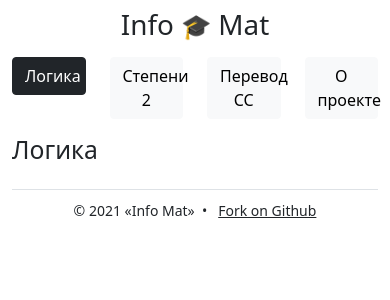
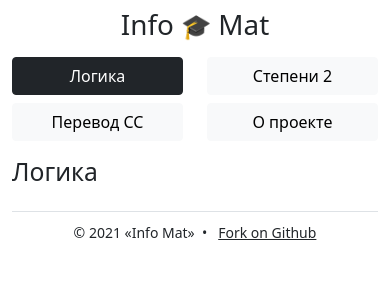
Before and after one commit to mccrush/info, a Vue app: page / in a window 390 px wide. Shown: the top 300 px of the page. Built offline with nearby package versions, Linux system fonts and the light colour scheme.

Commit message:
Update navbar muttons margin

```diff
--- a/src/components/Navbar.vue
+++ b/src/components/Navbar.vue
@@ -1,6 +1,6 @@
 <template>
   <nav class="row">
-    <div class="col-3">
+    <div class="col-6 col-sm-3">
       <button
         class="btn btn-block btn-light w-100 router-link-active"
         @click="selectTab('Logic', $event)"
@@ -9,7 +9,7 @@
         Логика
       </button>
     </div>
-    <div class="col-3">
+    <div class="col-6 col-sm-3">
       <button
         class="btn btn-block btn-light w-100"
         @click="selectTab('Step', $event)"
@@ -18,7 +18,7 @@
         Степени 2
       </button>
     </div>
-    <div class="col-3">
+    <div class="col-6 col-sm-3 mt-2 mt-sm-0">
       <button
         class="btn btn-block btn-light w-100"
         @click="selectTab('Ss', $event)"
@@ -27,7 +27,7 @@
         Перевод СС
       </button>
     </div>
-    <div class="col-3">
+    <div class="col-6 col-sm-3 mt-2 mt-sm-0">
       <button
         class="btn btn-block btn-light w-100"
         @click="selectTab('About', $event)"
```
